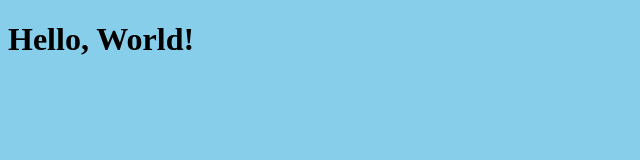
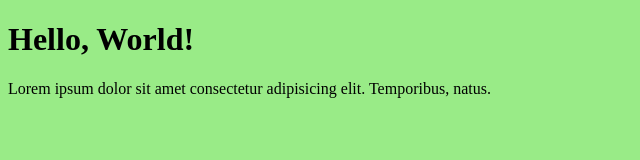
Before and after one commit to lrodriguesifsp/meu-site, a plain HTML site: page index.html in a window 1280 px wide. Shown: the whole page, without its empty margins (0-640 px from the left). Drawn offline with Linux system fonts and the light colour scheme.

Commit message:
Troquei a cor de fundo.

```diff
--- a/index.html
+++ b/index.html
@@ -8,13 +8,15 @@
 
     <style>
         body {
-            background-color: skyblue;
+            background-color: rgb(153, 235, 135);
         }
     </style>
 </head>
 
 <body>
     <h1>Hello, World!</h1>
+
+    <p>Lorem ipsum dolor sit amet consectetur adipisicing elit. Temporibus, natus.</p>
 </body>
 
 </html>
```
